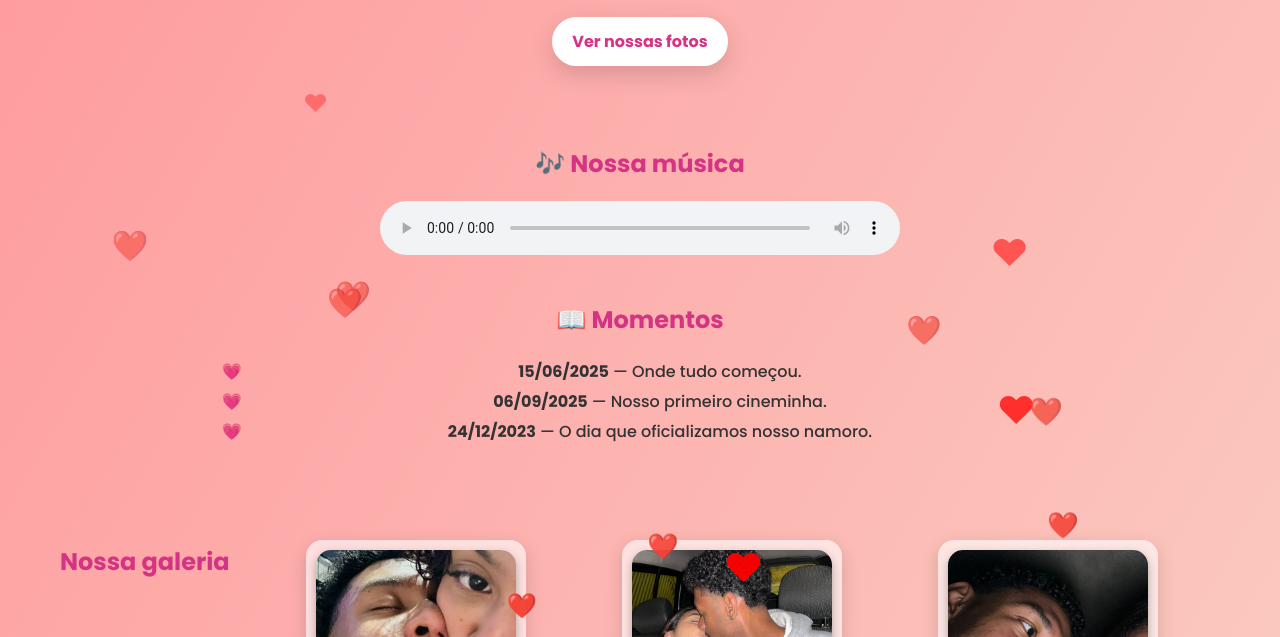
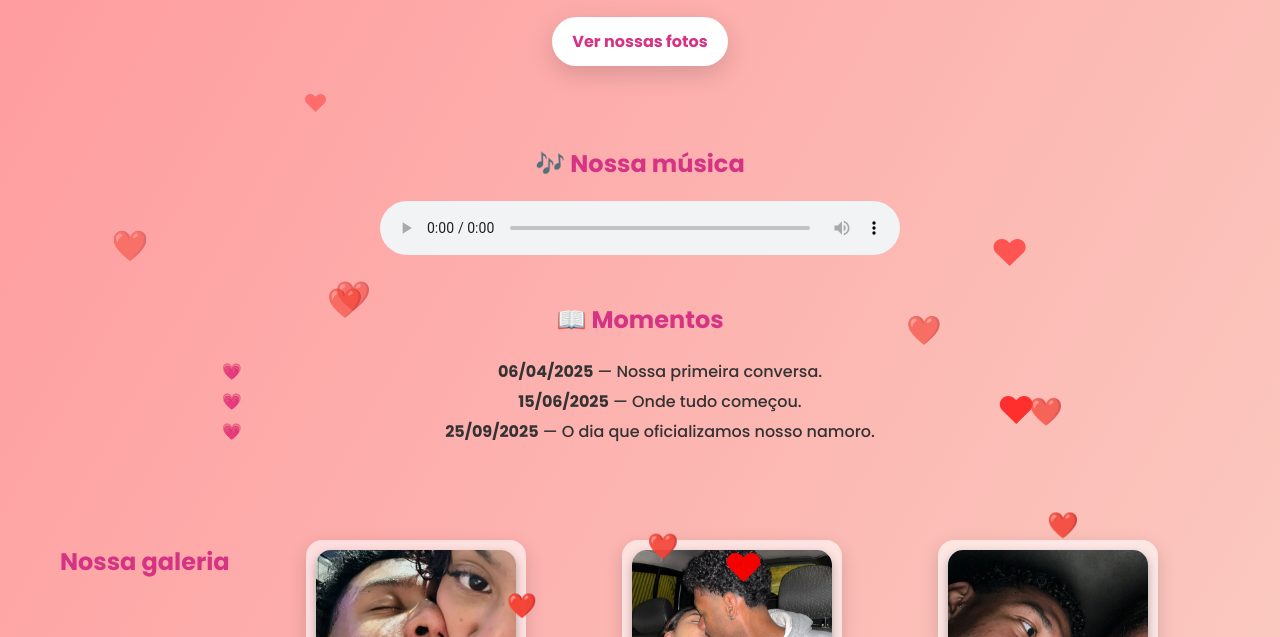
Before and after one commit to ghx130/Aninha, a plain HTML site: page index.html in a window 1280 px wide. Shown: the part 163-800 px from the top of the page. Drawn offline with Linux system fonts and the light colour scheme.

Commit message:
Update index.html

```diff
--- a/index.html
+++ b/index.html
@@ -33,9 +33,9 @@
   <section class="momentos">
     <h2>📖 Momentos</h2>
     <ul>
+      <li><strong>06/04/2025</strong> — Nossa primeira conversa.</li>
       <li><strong>15/06/2025</strong> — Onde tudo começou.</li>
-      <li><strong>06/09/2025</strong> — Nosso primeiro cineminha.</li>
-      <li><strong>24/12/2023</strong> — O dia que oficializamos nosso namoro.</li>
+      <li><strong>25/09/2025</strong> — O dia que oficializamos nosso namoro.</li>
     </ul>
   </section>
 
```
